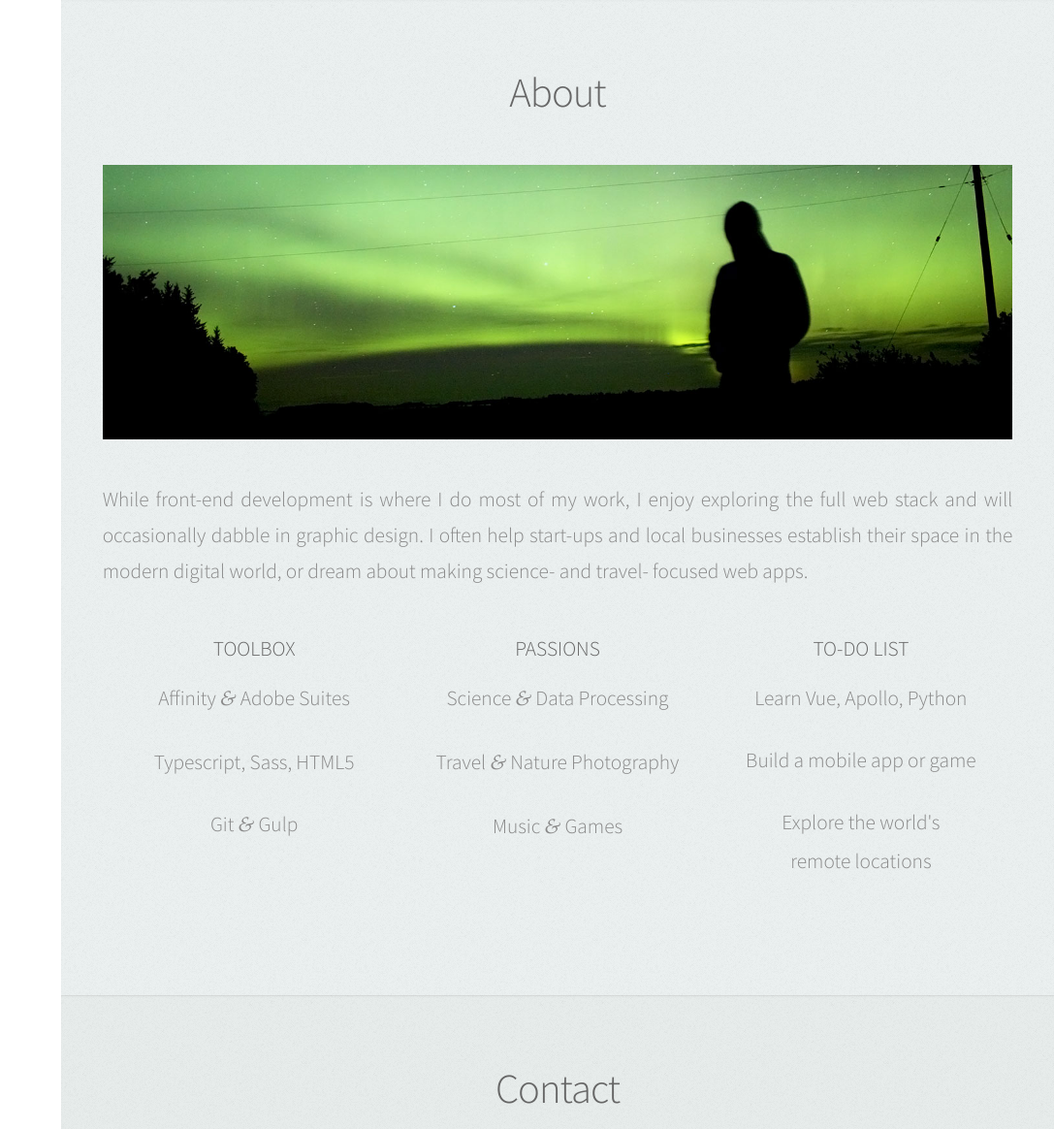
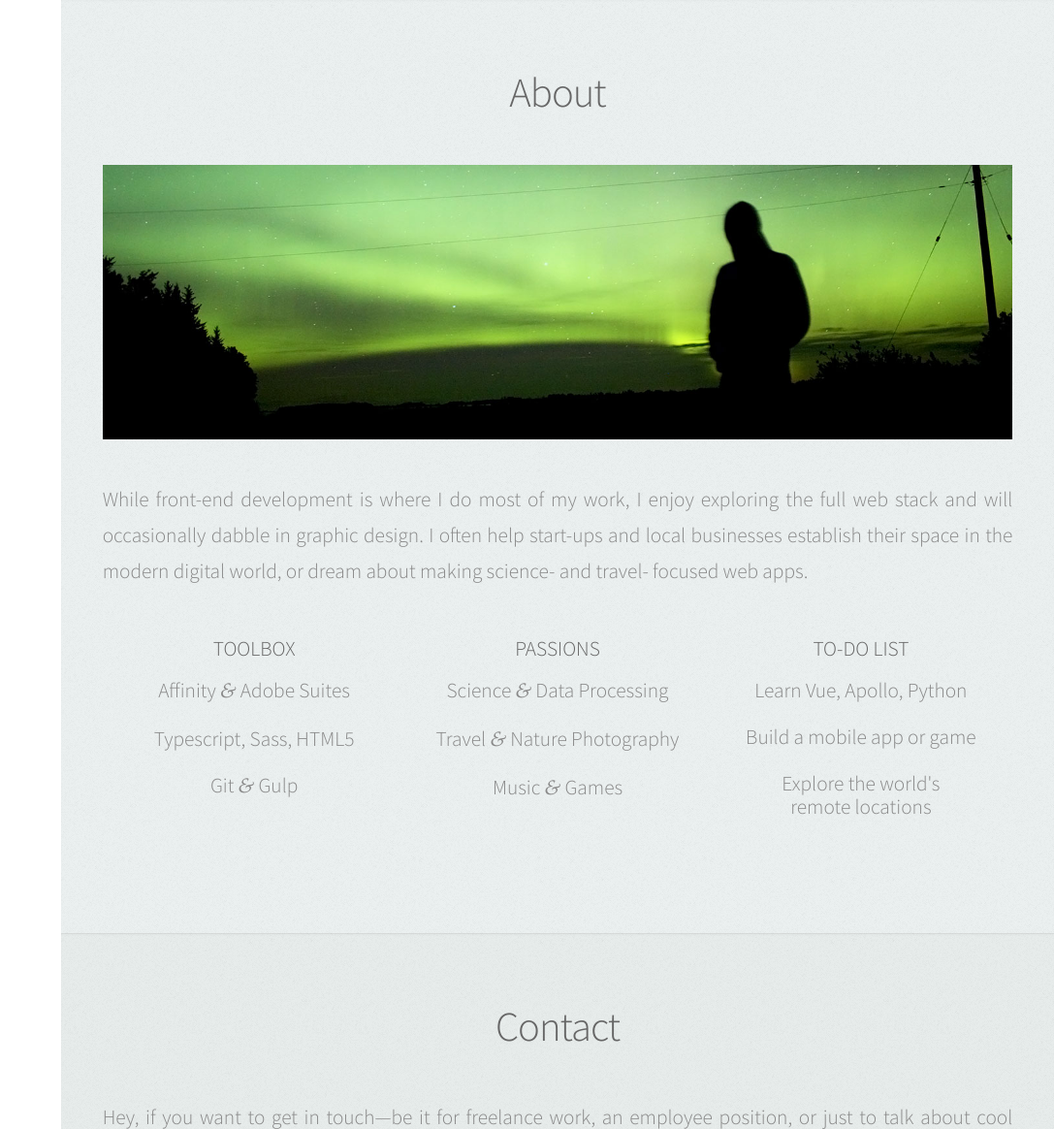
Before and after one commit to astranomaly/astranomaly.github.io, a PHP site: page / in a window 1280 px wide. Shown: the part 1531-2695 px from the top of the page at 97% size, without its empty margins (193-1280 px from the left). Run offline with PHP 8.4, Linux system fonts and the light colour scheme.

Commit message:
changed line-height to rem

```diff
--- a/assets/css/main.css
+++ b/assets/css/main.css
@@ -1556,7 +1556,7 @@
             flex: 1 0 100%;
         }
         .flexbox li{
-            line-height: 5vh;
+            line-height:1.5rem;
             padding: 1.5vh 0;
         }
             .flexbox li span{
```
